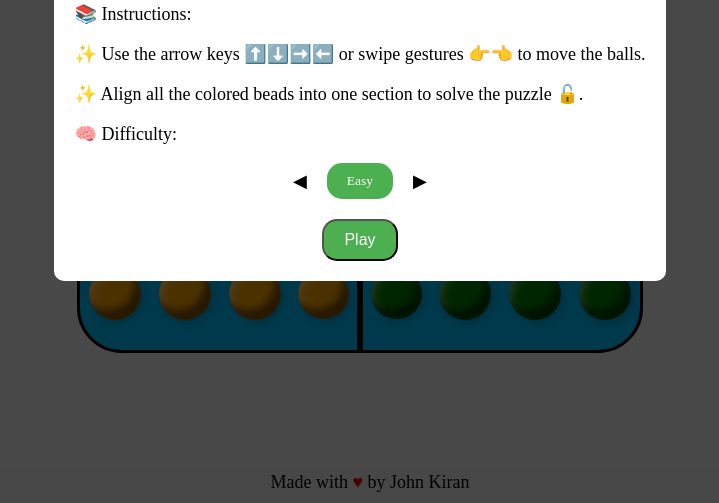
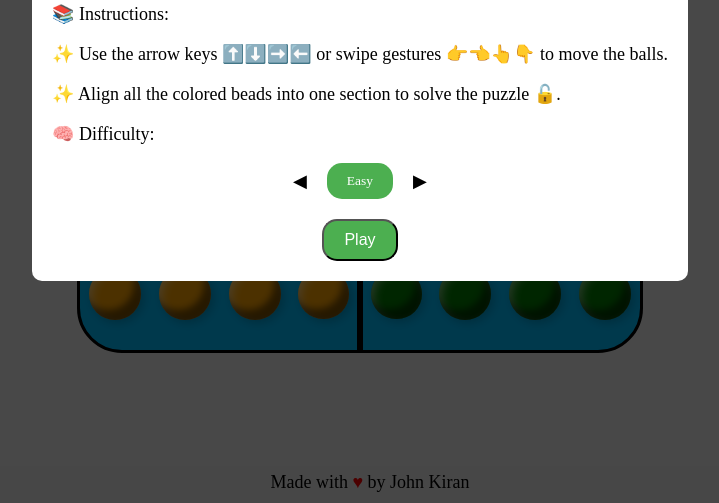
Before and after one commit to JohnKiranG/Javascript-Games, a plain HTML site: page bean-puzzle/index.html in a window 1280 px wide. Shown: the part 297-800 px from the top of the page, without its empty margins (280-999 px from the left). Drawn offline with nearby package versions, Linux system fonts and the light colour scheme.

Commit message:
Label update (#7)

```diff
--- a/bean-puzzle/index.html
+++ b/bean-puzzle/index.html
@@ -22,7 +22,7 @@
         <div id="overlay-content">
             <p style="text-align: center;">🎉Rotating Magic Bean Puzzle!</p>
             <p>📚 Instructions:</p>
-            <p>✨ Use the arrow keys ⬆️⬇️➡️⬅️ or swipe gestures 👉👈 to move the balls.</p>
+            <p>✨ Use the arrow keys ⬆️⬇️➡️⬅️ or swipe gestures 👉👈👆👇 to move the balls.</p>
             <p>✨ Align all the colored beads into one section to solve the puzzle 🔓. </p>
             <p>🧠 Difficulty: </p>
             <div class="carousel">
```
